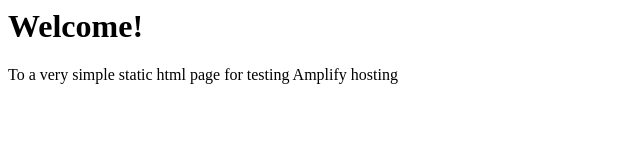
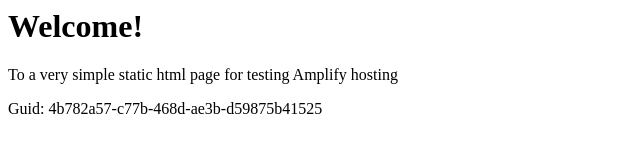
Before and after one commit to aws-aemilia-sfo/Github-PR-Commit-Integration-Test-DoNotTouch-v0-preprod-us-west-1, a website: page src/index.html in a window 1280 px wide. Shown: the whole page, without its empty margins (0-640 px from the left). Drawn offline with Linux system fonts and the light colour scheme.

Commit message:
commit from integ tests

```diff
--- a/src/index.html
+++ b/src/index.html
@@ -1,3 +1,5 @@
+
+
 <html lang="en">
 
 <head>
@@ -10,6 +12,6 @@
 <body>
     <h1>Welcome!</h1>
     <p>To a very simple static html page for testing Amplify hosting</p>
-</body>
+    <p>Guid: 4b782a57-c77b-468d-ae3b-d59875b41525</p></body>
 
 </html>
```
